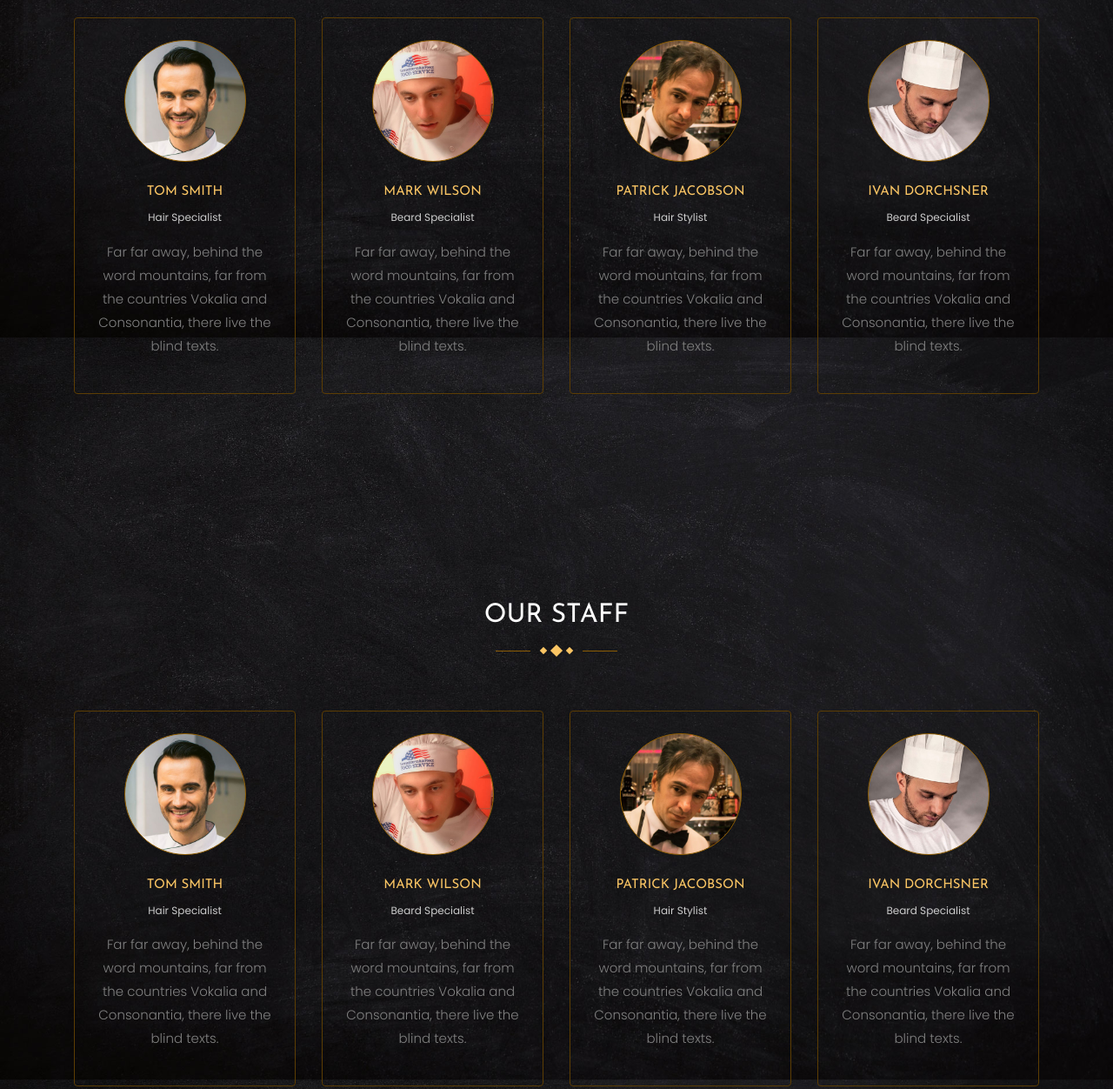
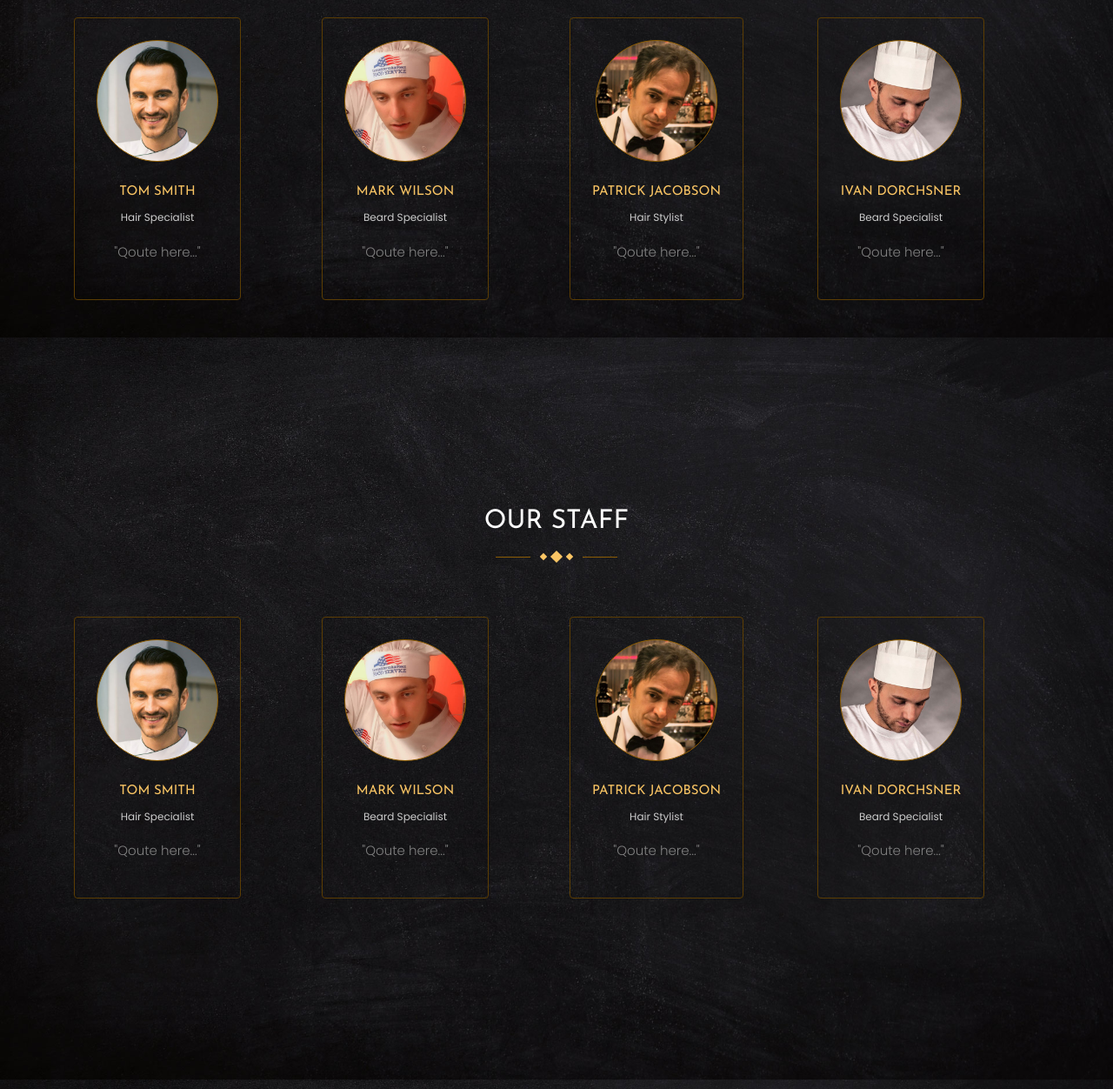
Before and after one commit to rjuevesano/cocktailsanddreamsz.com, a plain HTML site: page about.html in a window 1280 px wide. Shown: the part 2172-3424 px from the top of the page at 87% size. Drawn offline with nearby package versions, Linux system fonts and the light colour scheme; some packages are replaced by stand-ins of ours; no server answers; a script that the page names is missing; files whose address does not match are found by name.

Commit message:
about us

```diff
--- a/about.html
+++ b/about.html
@@ -150,7 +150,7 @@
       					<h3><a href="teacher-single.html">Tom Smith</a></h3>
 								<span class="position">Hair Specialist</span>
 								<div class="text">
-	        				<p>Far far away, behind the word mountains, far from the countries Vokalia and Consonantia, there live the blind texts.</p>
+									<p>"Qoute here..."</p>
 								</div>
       				</div>
         		</div>
@@ -162,7 +162,7 @@
       					<h3><a href="teacher-single.html">Mark Wilson</a></h3>
       					<span class="position">Beard Specialist</span>
 								<div class="text">
-	        				<p>Far far away, behind the word mountains, far from the countries Vokalia and Consonantia, there live the blind texts.</p>
+									<p>"Qoute here..."</p>
 								</div>
       				</div>
         		</div>
@@ -174,7 +174,7 @@
       					<h3><a href="teacher-single.html">Patrick Jacobson</a></h3>
       					<span class="position">Hair Stylist</span>
 								<div class="text">
-	        				<p>Far far away, behind the word mountains, far from the countries Vokalia and Consonantia, there live the blind texts.</p>
+									<p>"Qoute here..."</p>
 								</div>
       				</div>
         		</div>
@@ -186,7 +186,7 @@
       					<h3><a href="teacher-single.html">Ivan Dorchsner</a></h3>
       					<span class="position">Beard Specialist</span>
 								<div class="text">
-	        				<p>Far far away, behind the word mountains, far from the countries Vokalia and Consonantia, there live the blind texts.</p>
+									<p>"Qoute here..."</p>
 								</div>
       				</div>
         		</div>
@@ -211,7 +211,7 @@
 								<h3><a href="teacher-single.html">Tom Smith</a></h3>
 								<span class="position">Hair Specialist</span>
 								<div class="text">
-									<p>Far far away, behind the word mountains, far from the countries Vokalia and Consonantia, there live the blind texts.</p>
+									<p>"Qoute here..."</p>
 								</div>
 							</div>
 						</div>
@@ -223,7 +223,7 @@
 								<h3><a href="teacher-single.html">Mark Wilson</a></h3>
 								<span class="position">Beard Specialist</span>
 								<div class="text">
-									<p>Far far away, behind the word mountains, far from the countries Vokalia and Consonantia, there live the blind texts.</p>
+									<p>"Qoute here..."</p>
 								</div>
 							</div>
 						</div>
@@ -235,7 +235,7 @@
 								<h3><a href="teacher-single.html">Patrick Jacobson</a></h3>
 								<span class="position">Hair Stylist</span>
 								<div class="text">
-									<p>Far far away, behind the word mountains, far from the countries Vokalia and Consonantia, there live the blind texts.</p>
+									<p>"Qoute here..."</p>
 								</div>
 							</div>
 						</div>
@@ -247,7 +247,7 @@
 								<h3><a href="teacher-single.html">Ivan Dorchsner</a></h3>
 								<span class="position">Beard Specialist</span>
 								<div class="text">
-									<p>Far far away, behind the word mountains, far from the countries Vokalia and Consonantia, there live the blind texts.</p>
+									<p>"Qoute here..."</p>
 								</div>
 							</div>
 						</div>
```
Lines whose indentation alone changed are shown as unchanged.
